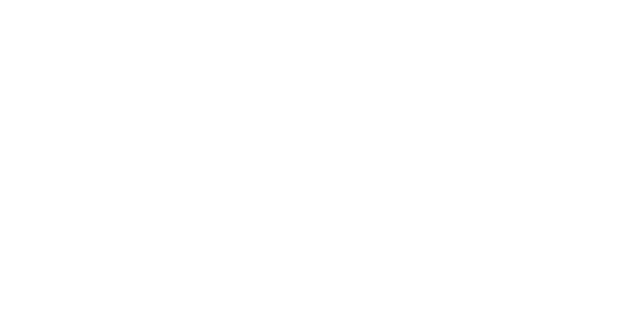
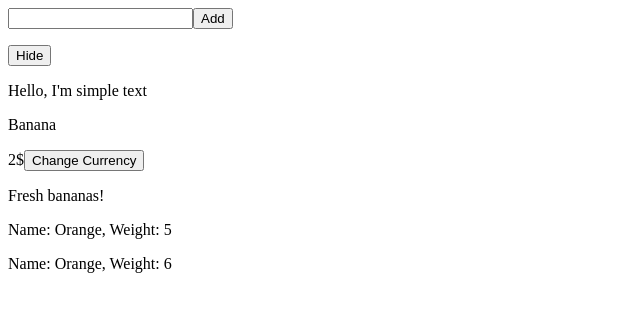
Before and after one commit to tikjan777/demo-react-app, a React (Create React App) app: page / in a window 1280 px wide. Shown: the top 312 px of the page, without its empty margins (0-640 px from the left). Built offline with nearby package versions, Linux system fonts and the light colour scheme.

Commit message:
lesson-6

```diff
--- a/src/App.js
+++ b/src/App.js
@@ -1,10 +1,13 @@
 import React from "react";
-
-
+import Product from './components/Product';
+import Input from './components/Input';
 
 function App() {
+
     return (
       <div >
+      <Input/>
+      <Product name = "Banana" price = "2$" description = "Fresh bananas!"/>
 
     </div>
 
--- /dev/null
+++ b/src/components/Description.js
@@ -0,0 +1,12 @@
+import React, { Component } from "react";
+
+class Description extends Component {
+  render() {
+    let {description} = this.props;
+    return (
+        <p>{description}</p>
+    );
+  }
+}
+
+export default Description;
--- /dev/null
+++ b/src/components/Input.js
@@ -0,0 +1,25 @@
+import React, { Component } from "react";
+
+class Input extends Component {
+    state = {value:'',
+            showValue: '',
+    };
+    handleChange = (event) => {
+        this.setState({value: event.target.value})
+    }
+    handleClick = ()=>{
+        this.setState({showValue: this.state.value});
+    }
+    render() {
+        let {showValue} = this.state;
+        return (
+            <>
+                <input type = "text" onChange = {this.handleChange} />
+                <button onClick={this.handleClick}>Add</button>
+                <p>{showValue}</p>
+            </>
+    );
+  }
+}
+
+export default Input;
--- /dev/null
+++ b/src/components/Name.js
@@ -0,0 +1,12 @@
+import React, { Component } from "react";
+
+class Name extends Component {
+  render() {
+    let {name} = this.props;
+    return (
+        <p>{name}</p>
+    );
+  }
+}
+
+export default Name;
--- /dev/null
+++ b/src/components/Price.js
@@ -0,0 +1,37 @@
+import React, { Component } from "react";
+
+class Price extends Component {
+    constructor(props){
+        super(props);
+        this.state = {
+            price: props.price,
+            rate: 487
+        };
+    }
+    changeCurrency = () => {
+        let {price, rate} = this.state;
+        let sign = price[price.length - 1];
+
+        if(sign === '$') {
+            price = parseFloat(price) * rate + '֏';
+        } else if(sign === "֏") {
+            price = parseFloat(price) / rate + '$';
+        }
+
+        this.setState({price})
+    }
+    render() {
+        let {price} = this.state;
+        return (
+            <p>
+                {price}
+                <button onClick={this.changeCurrency}>
+                    Change Currency
+                </button>
+            </p>
+
+    );
+  }
+}
+
+export default Price;
--- /dev/null
+++ b/src/components/Product.js
@@ -0,0 +1,50 @@
+import React, { Component } from "react";
+import Name from './Name';
+import Price from './Price';
+import Description from './Description';
+
+class Product extends Component {
+    state = {
+        showText: true,
+        fruits: [
+            {
+                name: 'Orange',
+                weight: 5,
+            },
+            {
+                name: 'Orange',
+                weight: 6,
+            },
+        ],
+    };
+    toggleText = ()=> {
+        this.setState({showText: !this.state.showText})
+    }
+    render() {
+    let {name, price, description} = this.props;
+    let {showText} = this.state;
+    let fruits = this.state.fruits.map((item, index)=> <p key = {index}>Name: {item.name}, Weight: {item.weight}</p>
+    );
+    return (
+      <div>
+        <button onClick={this.toggleText}>
+            {
+                showText ?
+                'Hide' :
+                'Show'
+            }
+        </button>
+
+        {
+            showText && <p> Hello, I'm simple text </p>
+        }
+        <Name name={name} />
+        <Price price={price} />
+        <Description description={description} />
+        {fruits}
+      </div>
+    );
+  }
+}
+
+export default Product;
```
